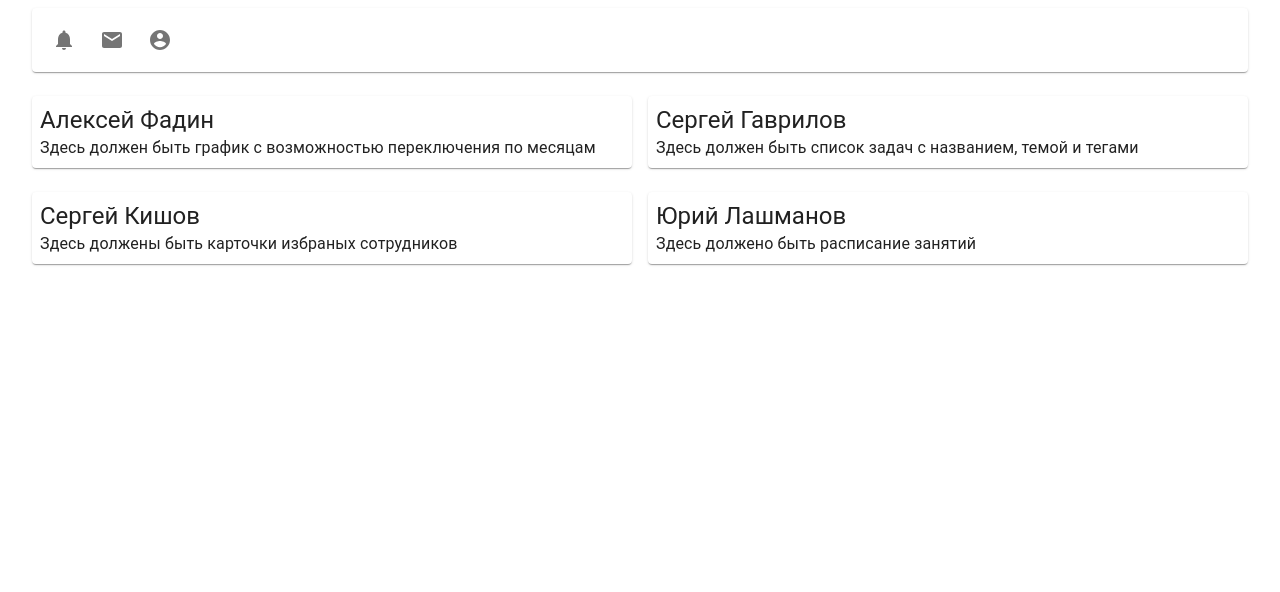
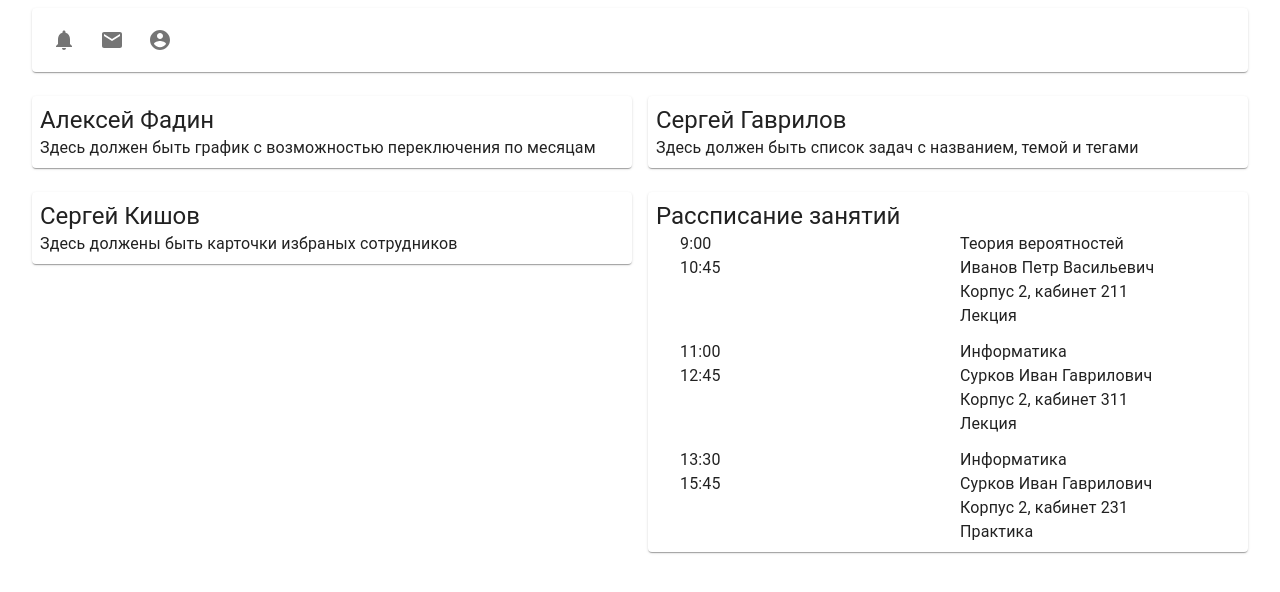
Before and after one commit to LashmanovYuri/engineer_office, a React (Create React App) app: page / in a window 1280 px wide. Shown: the top 592 px of the page. Built offline with nearby package versions, Linux system fonts and the light colour scheme.

Commit message:
Расписание занятий v.1.0

```diff
--- a/src/components/BlockFour/BlockFour.js
+++ b/src/components/BlockFour/BlockFour.js
@@ -10,8 +10,11 @@ import {
 
 // Импорт компонентов Material-UI
 import {
+  Box,
   Card,
+  Container,
   Typography,
+  Grid,
 } from '@material-ui/core';
 
 // Импорт иконок Material-UI
@@ -57,6 +60,8 @@ const data = [
 // Функция-компонент
 function BlockFour({
 
+
+
 }) {
   const classes = useStyles();
 
@@ -64,11 +69,124 @@ function BlockFour({
   return (
     <Card className={classes.root}>
       <Typography variant='h5'>
-        Юрий Лашманов
+        Рассписание занятий
       </Typography>
-      <Typography variant='body1'>
-        Здесь должено быть расписание занятий
-      </Typography>
+      <Container>
+      <Grid container spacing={3}>
+       <Grid item xs={6}>
+          <Box>
+            <Typography variant='body1'>
+              {data[0].startTime}
+              </Typography>
+              </Box>
+          <Box>
+            <Typography variant='body1'>
+            {data[0].endTime}
+              </Typography>
+              </Box>
+         </Grid>
+        <Grid item xs={6}>
+          <Box>
+            <Typography variant='body1'>
+            {data[0].name}
+              </Typography>
+              </Box>
+          <Box>
+            <Typography variant='body1'>
+            {data[0].teacherName}
+              </Typography>
+              </Box>
+          <Box>
+            <Typography variant='body1'>
+            {data[0].address}
+              </Typography>
+              </Box>
+          <Box>
+            <Typography variant='body1'>
+            {data[0].type}
+              </Typography>
+              </Box>
+        </Grid>
+        </Grid>
+      </Container>
+
+      <Container>
+      <Grid container spacing={3}>
+       <Grid item xs={6}>
+          <Box>
+            <Typography variant='body1'>
+              {data[1].startTime}
+              </Typography>
+              </Box>
+          <Box>
+            <Typography variant='body1'>
+            {data[1].endTime}
+              </Typography>
+              </Box>
+         </Grid>
+        <Grid item xs={6}>
+          <Box>
+            <Typography variant='body1'>
+            {data[1].name}
+              </Typography>
+              </Box>
+          <Box>
+            <Typography variant='body1'>
+            {data[1].teacherName}
+              </Typography>
+              </Box>
+          <Box>
+            <Typography variant='body1'>
+            {data[1].address}
+              </Typography>
+              </Box>
+          <Box>
+            <Typography variant='body1'>
+            {data[1].type}
+              </Typography>
+              </Box>
+        </Grid>
+        </Grid>
+      </Container>
+
+      <Container>
+      <Grid container spacing={3}>
+       <Grid item xs={6}>
+          <Box>
+            <Typography variant='body1'>
+              {data[2].startTime}
+              </Typography>
+              </Box>
+          <Box>
+            <Typography variant='body1'>
+            {data[2].endTime}
+              </Typography>
+              </Box>
+         </Grid>
+        <Grid item xs={6}>
+          <Box>
+            <Typography variant='body1'>
+            {data[2].name}
+              </Typography>
+              </Box>
+          <Box>
+            <Typography variant='body1'>
+            {data[2].teacherName}
+              </Typography>
+              </Box>
+          <Box>
+            <Typography variant='body1'>
+            {data[2].address}
+              </Typography>
+              </Box>
+          <Box>
+            <Typography variant='body1'>
+            {data[2].type}
+              </Typography>
+              </Box>
+        </Grid>
+        </Grid>
+      </Container>
     </Card>
   );
 }
```
